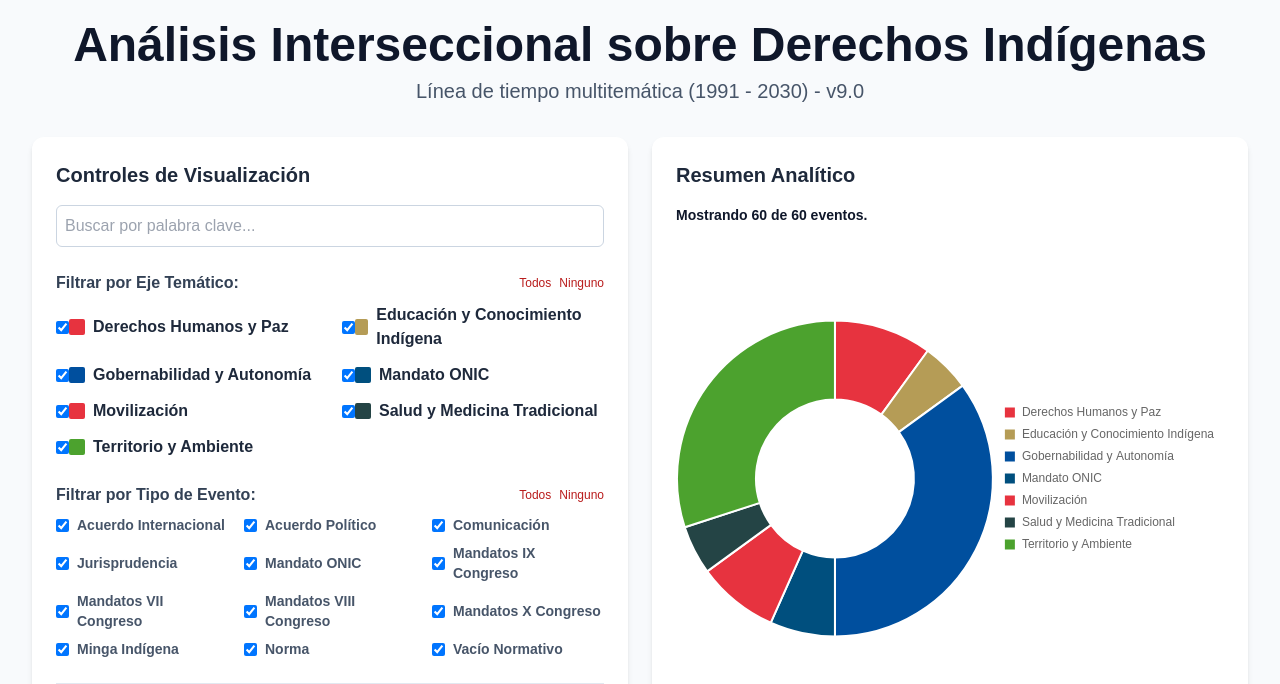
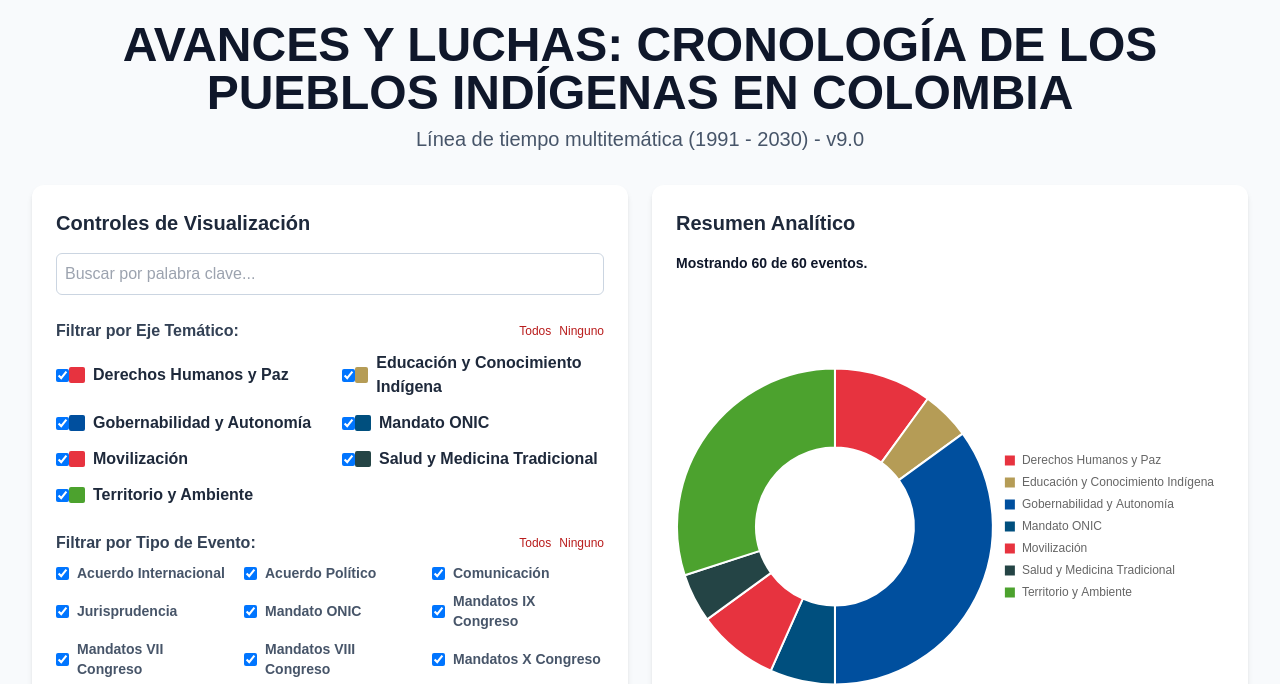
Before and after one commit to wilsonherrera77/Linea_tiempo2, a plain HTML site: page index.html in a window 1280 px wide. Shown: the part 131-815 px from the top of the page. Drawn offline with nearby package versions, Linux system fonts and the light colour scheme.

Commit message:
index.html

```diff
--- a/index.html
+++ b/index.html
@@ -94,7 +94,7 @@
                 <!-- Logo SMT -->
                 <img src="https://www.onic.org.co/images/2020/smt/logo-smt-onic.png" alt="Logo SMT" class="h-24" onerror="this.onerror=null; this.src='https://placehold.co/100x100/FFFFFF/000000?text=SMT';">
             </div>
-            <h1 class="text-3xl md:text-5xl font-bold text-slate-900">Análisis Interseccional sobre Derechos Indígenas</h1>
+            <h1 class="text-3xl md:text-5xl font-bold text-slate-900">AVANCES Y LUCHAS: CRONOLOGÍA DE LOS PUEBLOS INDÍGENAS EN COLOMBIA</h1>
             <p class="text-lg md:text-xl text-slate-600 mt-2">Línea de tiempo multitemática (1991 - 2030) - v9.0</p>
         </header>
 
```
